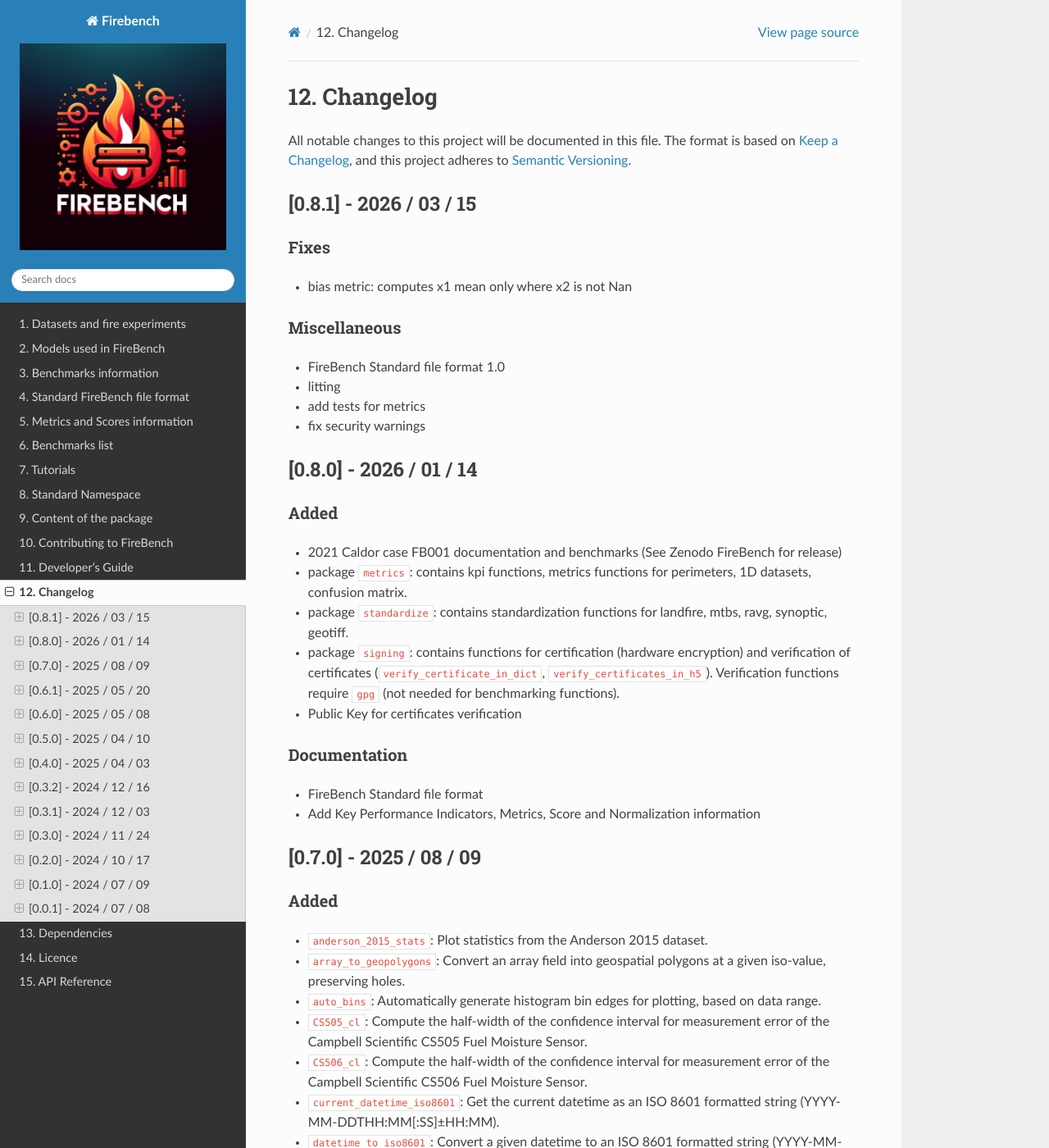
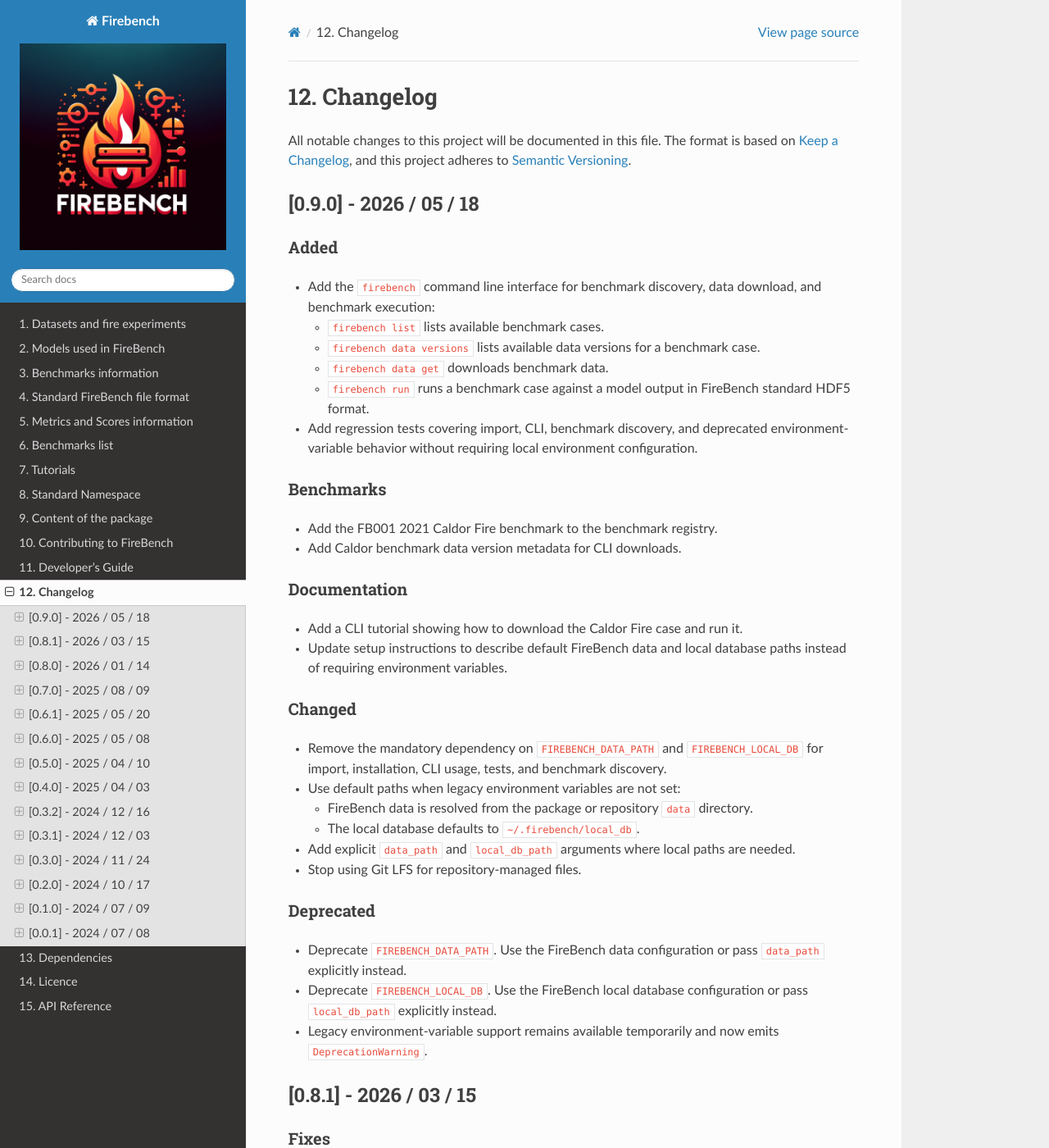
Before and after one commit to wirc-sjsu/firebench, a Sphinx documentation site: the page built from docs/changelog.md, in a window 1280 px wide and 1400 px high. Shown: the whole window at 82% size. Built offline with Sphinx 7.4.7 and the Read the Docs theme 3.1.0, drawn with Linux system fonts in a browser that asks for light colours.

Commit message:
update changelog
- code formatting
- preparation for release

```diff
--- a/docs/changelog.md
+++ b/docs/changelog.md
@@ -3,6 +3,36 @@
 All notable changes to this project will be documented in this file.
 The format is based on [Keep a Changelog](https://keepachangelog.com/en/1.0.0/),
 and this project adheres to [Semantic Versioning](https://semver.org/).
+
+## [0.9.0] - 2026 / 05 / 18
+### Added
+- Add the `firebench` command line interface for benchmark discovery, data download, and benchmark execution:
+  - `firebench list` lists available benchmark cases.
+  - `firebench data versions` lists available data versions for a benchmark case.
+  - `firebench data get` downloads benchmark data.
+  - `firebench run` runs a benchmark case against a model output in FireBench standard HDF5 format.
+- Add regression tests covering import, CLI, benchmark discovery, and deprecated environment-variable behavior without requiring local environment configuration.
+
+### Benchmarks
+- Add the FB001 2021 Caldor Fire benchmark to the benchmark registry.
+- Add Caldor benchmark data version metadata for CLI downloads.
+
+### Documentation
+- Add a CLI tutorial showing how to download the Caldor Fire case and run it.
+- Update setup instructions to describe default FireBench data and local database paths instead of requiring environment variables.
+
+### Changed
+- Remove the mandatory dependency on `FIREBENCH_DATA_PATH` and `FIREBENCH_LOCAL_DB` for import, installation, CLI usage, tests, and benchmark discovery.
+- Use default paths when legacy environment variables are not set:
+  - FireBench data is resolved from the package or repository `data` directory.
+  - The local database defaults to `~/.firebench/local_db`.
+- Add explicit `data_path` and `local_db_path` arguments where local paths are needed.
+- Stop using Git LFS for repository-managed files.
+
+### Deprecated
+- Deprecate `FIREBENCH_DATA_PATH`. Use the FireBench data configuration or pass `data_path` explicitly instead.
+- Deprecate `FIREBENCH_LOCAL_DB`. Use the FireBench local database configuration or pass `local_db_path` explicitly instead.
+- Legacy environment-variable support remains available temporarily and now emits `DeprecationWarning`.
 
 ## [0.8.1] - 2026 / 03 / 15
 ### Fixes
```
Also changed, not shown: CHANGELOG.md (+30 -0 lines), README.md (+1 -1 lines), docs/tutorials/cli_caldor_benchmark.md (+1 -1 lines), 5 other files.
